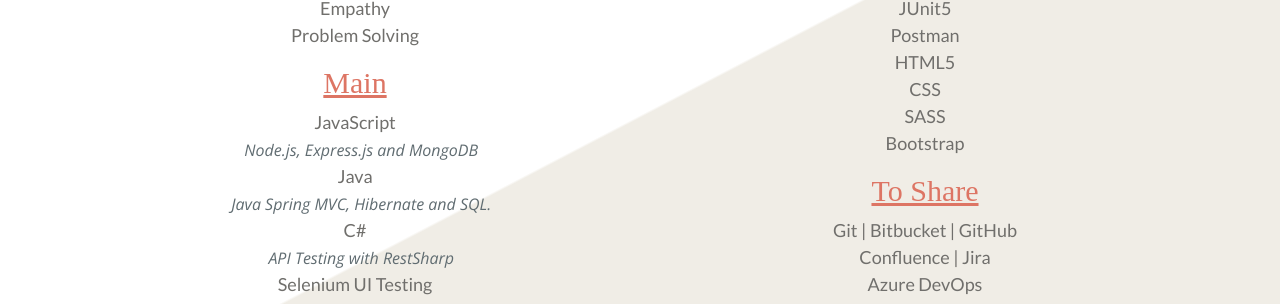
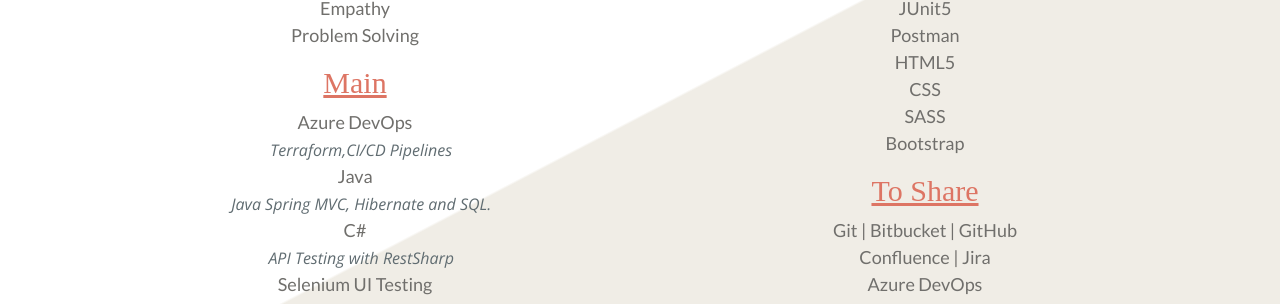
Before and after one commit to JIWU6498/wujenny.com, a Jekyll site: the page built from about/index.html, in a window 1280 px wide and 900 px high, scrolled down 827 px. Shown: the part 149-453 px from the top of the window. Built offline with Jekyll 4.4.1, drawn with Linux system fonts in a browser that asks for light colours; nearby versions of some CDN libraries; some web fonts are replaced.

Commit message:
modify skills menu

```diff
--- a/_layouts/about.html
+++ b/_layouts/about.html
@@ -42,7 +42,7 @@
                 <div>
                     <h3>Main</h3>
                     <p>
-                        JavaScript<br><span><em>&nbsp;&nbsp;&nbsp;Node.js, Express.js and MongoDB</em></span><br>
+                        Azure DevOps<br><span><em>&nbsp;&nbsp;&nbsp;Terraform,CI/CD Pipelines</em></span><br>
                         Java<br><span><em>&nbsp;&nbsp;&nbsp;Java Spring MVC, Hibernate and SQL.</em></span><br>
                         C#<br><span><em>&nbsp;&nbsp;&nbsp;API Testing with RestSharp</em></span><br>
                         Selenium UI Testing<br><span><em>&nbsp;&nbsp;&nbsp;Java & C#</em></span><br>
```
